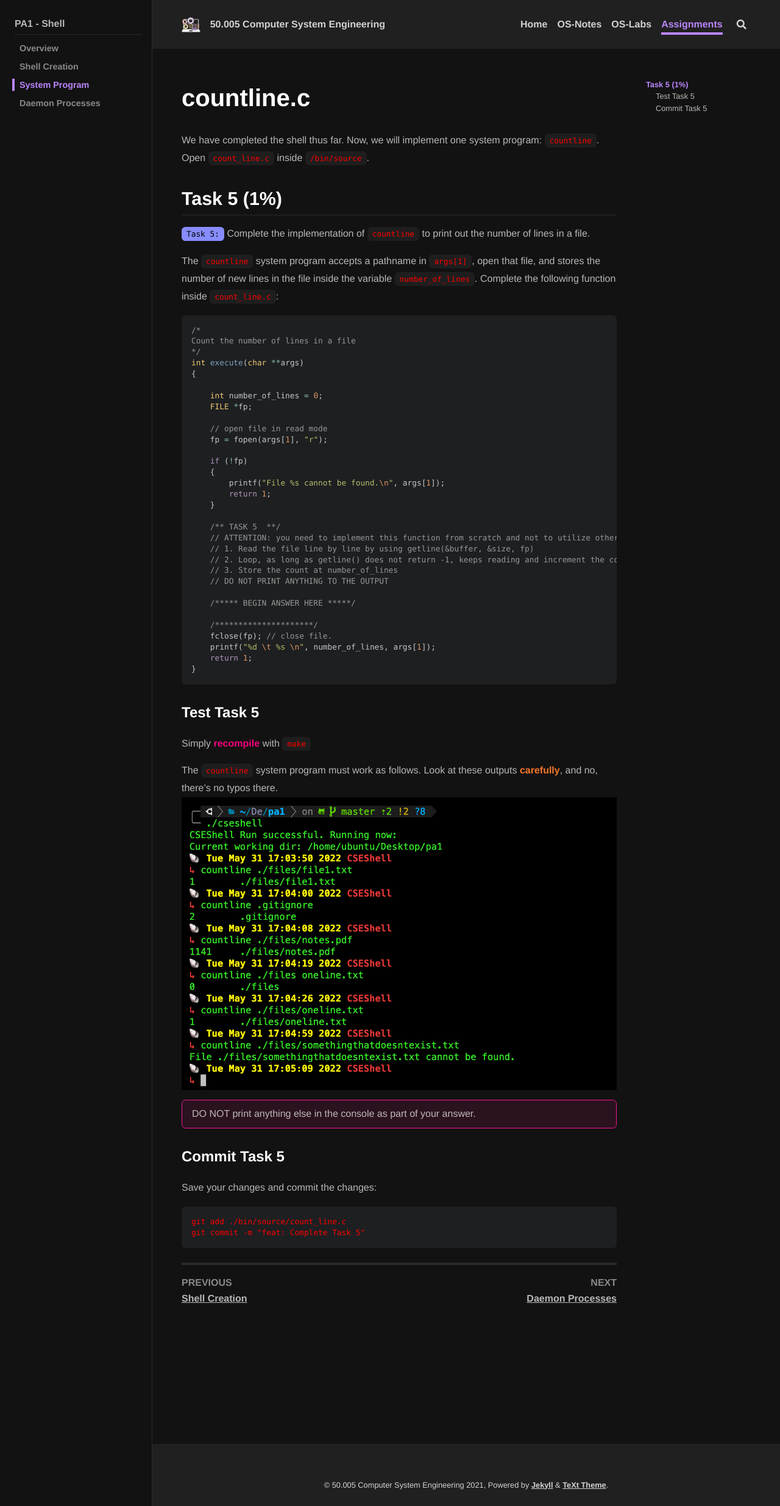
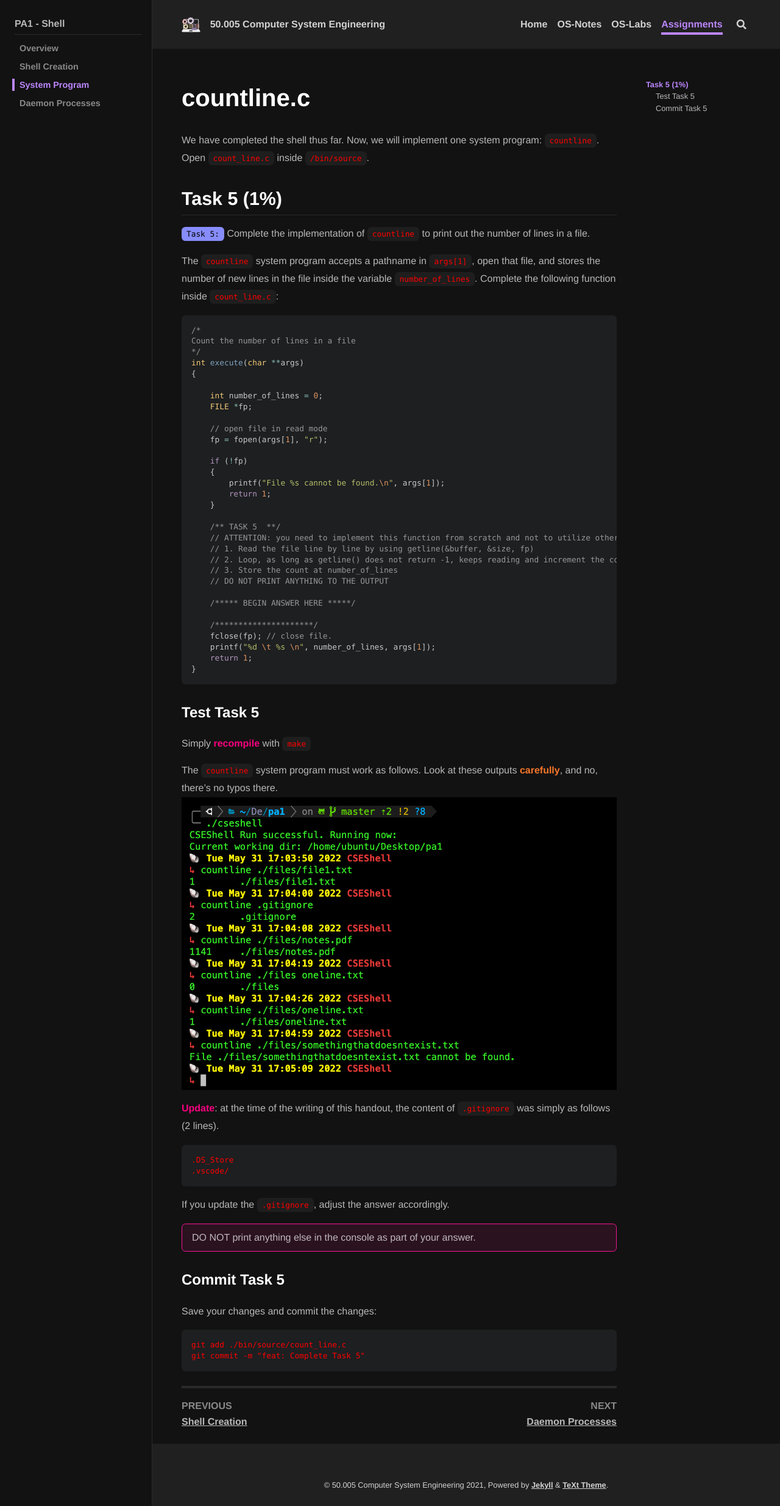
Before and after one commit to natalieagus/50005-2023, a Jekyll site: the page built from _assignments/pa1_3_sysprogs.md, in a window 1280 px wide. Shown: the whole page at 61% size. Built offline with Jekyll 4.4.1, drawn with Linux system fonts in a browser that asks for light colours; nearby versions of some CDN libraries.

````diff
--- a/_assignments/pa1_3_sysprogs.md
+++ b/_assignments/pa1_3_sysprogs.md
@@ -60,6 +60,13 @@ Simply <span style="color:#f7007f;"><b>recompile</b></span> with `make`
 The `countline` system program must work as follows. Look at these outputs <span style="color:#f77729;"><b>carefully</b></span>, and no, there's no typos there.
 <img src="/50005/assets/images/pa1/7.png"  class="center_full"/>
 
+<span style="color:#f7007f;"><b>Update</b></span>: at the time of the writing of this handout, the content of `.gitignore` was simply as follows (2 lines).
+```
+.DS_Store
+.vscode/
+```
+If you update the `.gitignore`, adjust the answer accordingly.
+
 DO NOT print anything else in the console as part of your answer.
 {:.error}
 
````
Also changed, not shown: _os_notes/week4-1_Synchronization.md (+2 -1 lines).
